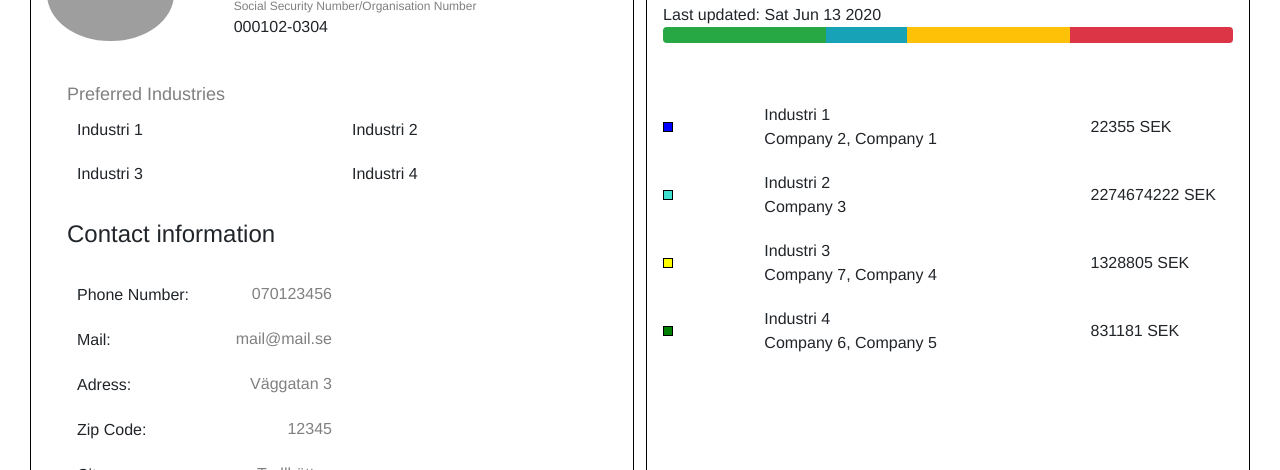
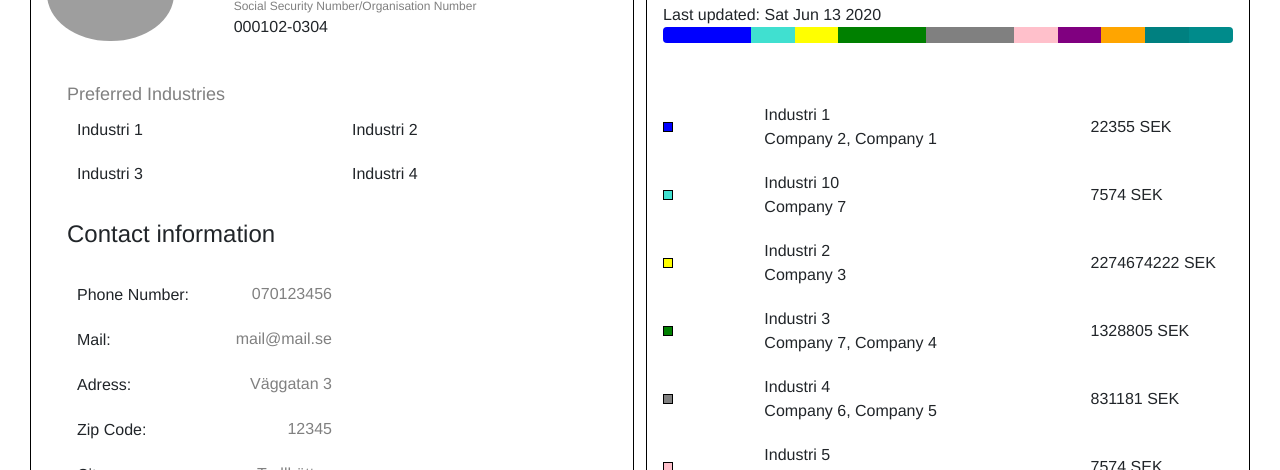
Before and after one commit to AlexanderCarlstrom/StockApplication, a React app in the folder frontend/: page / in a window 1280 px wide. Both pictures are taken after a click on the button "Dashboard". Shown: the part 330-800 px from the top of the page. Built offline with nearby package versions, Linux system fonts and the light colour scheme; grey boxes are pictures that could not be loaded.

Commit message:
Added correct colors to progressbar

```diff
--- a/frontend/src/components/Dashboard/Home/Home.css
+++ b/frontend/src/components/Dashboard/Home/Home.css
@@ -25,5 +25,5 @@
     padding: 20px;
     margin: 10px;
     display: flex;
-    height: 680px;
+    overflow: auto;
 }
--- a/frontend/src/components/Dashboard/Home/Home.js
+++ b/frontend/src/components/Dashboard/Home/Home.js
@@ -20,6 +20,18 @@ class Home extends React.Component {
         { companyName: "Company 5", typeOfTrade: "Industri 4", value: 65436 },
         { companyName: "Company 6", typeOfTrade: "Industri 4", value: 765745 },
         { companyName: "Company 7", typeOfTrade: "Industri 3", value: 7574 },
+
+        { companyName: "Company 7", typeOfTrade: "Industri 5", value: 7574 },
+
+        { companyName: "Company 7", typeOfTrade: "Industri 6", value: 7574 },
+
+        { companyName: "Company 7", typeOfTrade: "Industri 7", value: 7574 },
+
+        { companyName: "Company 7", typeOfTrade: "Industri 8", value: 7574 },
+
+        { companyName: "Company 7", typeOfTrade: "Industri 9", value: 7574 },
+
+        { companyName: "Company 7", typeOfTrade: "Industri 10", value: 7574 },
       ],
       profilePic:
         "https://upload.wikimedia.org/wikipedia/commons/thumb/f/f1/Hej14aug2010.JPG/1024px-Hej14aug2010.JPG",
--- a/frontend/src/components/Dashboard/Home/MyShareholding/MyShareholding.js
+++ b/frontend/src/components/Dashboard/Home/MyShareholding/MyShareholding.js
@@ -74,9 +74,8 @@ class MyShareholding extends React.Component {
             {this.userData.ownedShares.map((ownedShare, index) => (
               <ProgressBar
                 variant={
-                  this.tempVariants[
-                    this.industryArray.indexOf(ownedShare.typeOfTrade)
-                  ]
+                  "industry" +
+                  this.industryArray.indexOf(ownedShare.typeOfTrade).toString()
                 }
                 now={100 / this.userData.ownedShares.length}
                 key={index}
@@ -92,8 +91,12 @@ class MyShareholding extends React.Component {
                 className={"industry" + index.toString()}
               ></div>
               <div className="companyIndustryDiv">
-              <p key={index} className="industryText">{industry}</p>
-              <p key={index + 1 * 10} className="companyText">{this.getCompanyString(industry)}</p>
+                <p key={index} className="industryText">
+                  {industry}
+                </p>
+                <p key={index + 1 * 10} className="companyText">
+                  {this.getCompanyString(industry)}
+                </p>
               </div>
               <p key={index + 1 * 20} className="valueText">
                 {this.getTotalIndustryValue(industry)} SEK
--- a/frontend/src/components/Dashboard/Home/MyShareholding/MyShareholdning.css
+++ b/frontend/src/components/Dashboard/Home/MyShareholding/MyShareholdning.css
@@ -7,8 +7,8 @@
     border: 1px solid black;
 }
 
-.bg-industry10{
-    background-color:yellow;
+.bg-industry0{
+    background-color: blue !important;
 }
 
 .industry1 {
@@ -20,6 +20,10 @@
     border: 1px solid black;
 }
 
+.bg-industry1{
+    background-color: turquoise !important;
+}
+
 .industry2 {
     display: inline-block;
     margin-right: 30px;
@@ -29,6 +33,10 @@
     border: 1px solid black;
 }
 
+.bg-industry2{
+    background-color: yellow !important;
+}
+
 .industry3 {
     display: inline-block;
     margin-right: 30px;
@@ -36,6 +44,88 @@
     height: 10px;
     background-color: green;
     border: 1px solid black;
+}
+
+.bg-industry3{
+    background-color: green !important;
+}
+
+.industry4 {
+    display: inline-block;
+    margin-right: 30px;
+    width: 10px;
+    height: 10px;
+    background-color: grey;
+    border: 1px solid black;
+}
+
+.bg-industry4{
+    background-color: grey !important;
+}
+
+.industry5 {
+    display: inline-block;
+    margin-right: 30px;
+    width: 10px;
+    height: 10px;
+    background-color: pink;
+    border: 1px solid black;
+}
+
+.bg-industry5{
+    background-color: pink !important;
+}
+
+.industry6 {
+    display: inline-block;
+    margin-right: 30px;
+    width: 10px;
+    height: 10px;
+    background-color: purple;
+    border: 1px solid black;
+}
+
+.bg-industry6{
+    background-color: purple !important;
+}
+
+.industry7 {
+    display: inline-block;
+    margin-right: 30px;
+    width: 10px;
+    height: 10px;
+    background-color: orange;
+    border: 1px solid black;
+}
+
+.bg-industry7{
+    background-color: orange !important;
+}
+
+.industry8 {
+    display: inline-block;
+    margin-right: 30px;
+    width: 10px;
+    height: 10px;
+    background-color: teal;
+    border: 1px solid black;
+}
+
+.bg-industry8{
+    background-color: teal !important;
+}
+
+.industry9 {
+    display: inline-block;
+    margin-right: 30px;
+    width: 10px;
+    height: 10px;
+    background-color: darkcyan;
+    border: 1px solid black;
+}
+
+.bg-industry9{
+    background-color: darkcyan !important;
 }
 
 #barDiv {
@@ -54,7 +144,7 @@
     margin: auto;
     display: block;
     padding: 10px;
-    width:50%;
+    width: 50%;
     float: left;
 }
 
@@ -67,5 +157,5 @@
 .valueText {
     display: block;
     float: right;
-    width:25%;
+    width: 25%;
 }
```
